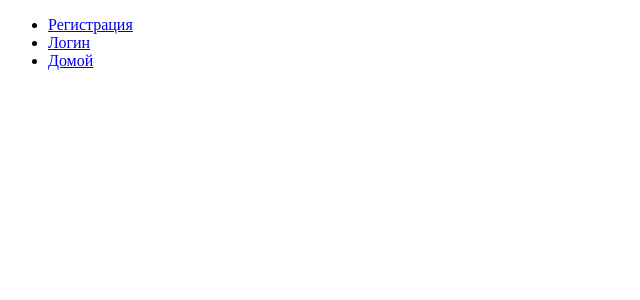
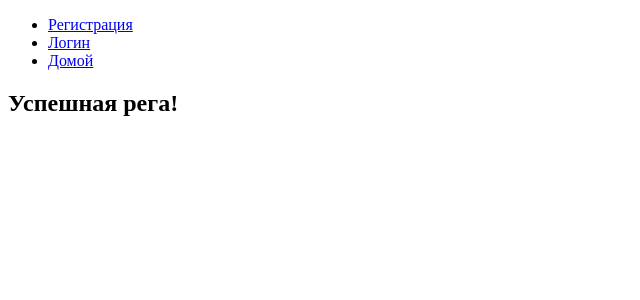
Before and after one commit to Karpucho/slippers, a React (Create React App) app in the folder client/: page /success in a window 1280 px wide. Shown: the top 300 px of the page, without its empty margins (0-640 px from the left). Built offline with nearby package versions, Linux system fonts and the light colour scheme.

Commit message:
link, jwt, email done

```diff
--- a/client/src/components/App/App.jsx
+++ b/client/src/components/App/App.jsx
@@ -3,6 +3,7 @@ import Nav from '../Nav/Nav';
 import Registration from '../Registration/Registration';
 import Home from '../Home/Home';
 import Login from '../Login/Login';
+import Success from '../Success/Success';
 
 
 function App() {
@@ -18,6 +19,7 @@ function App() {
          <Route path="/" element={<Home />} />
          <Route path="/registration" element={<Registration />} />
          <Route path="/login" element={<Login />} />
+         <Route path="/success" element={<Success />} />
       </Routes>
 
   </BrowserRouter>
--- a/client/src/components/Nav/Nav.jsx
+++ b/client/src/components/Nav/Nav.jsx
@@ -12,6 +12,7 @@ function Nav() {
     <ul>
       <li> <Link to='/registration'>Регистрация</Link> </li>
       <li> <Link to='/login'>Логин</Link> </li>
+      {/* <li> <Link to='/success'>Успех</Link> </li> */}
       <li> <Link to='/'>Домой</Link> </li>
     </ul>
 
--- /dev/null
+++ b/client/src/components/Success/Success.jsx
@@ -0,0 +1,11 @@
+import React from 'react';
+
+function Success(props) {
+  return (
+    <div>
+      <h2>Успешная рега!</h2>
+    </div>
+  );
+}
+
+export default Success;
```
